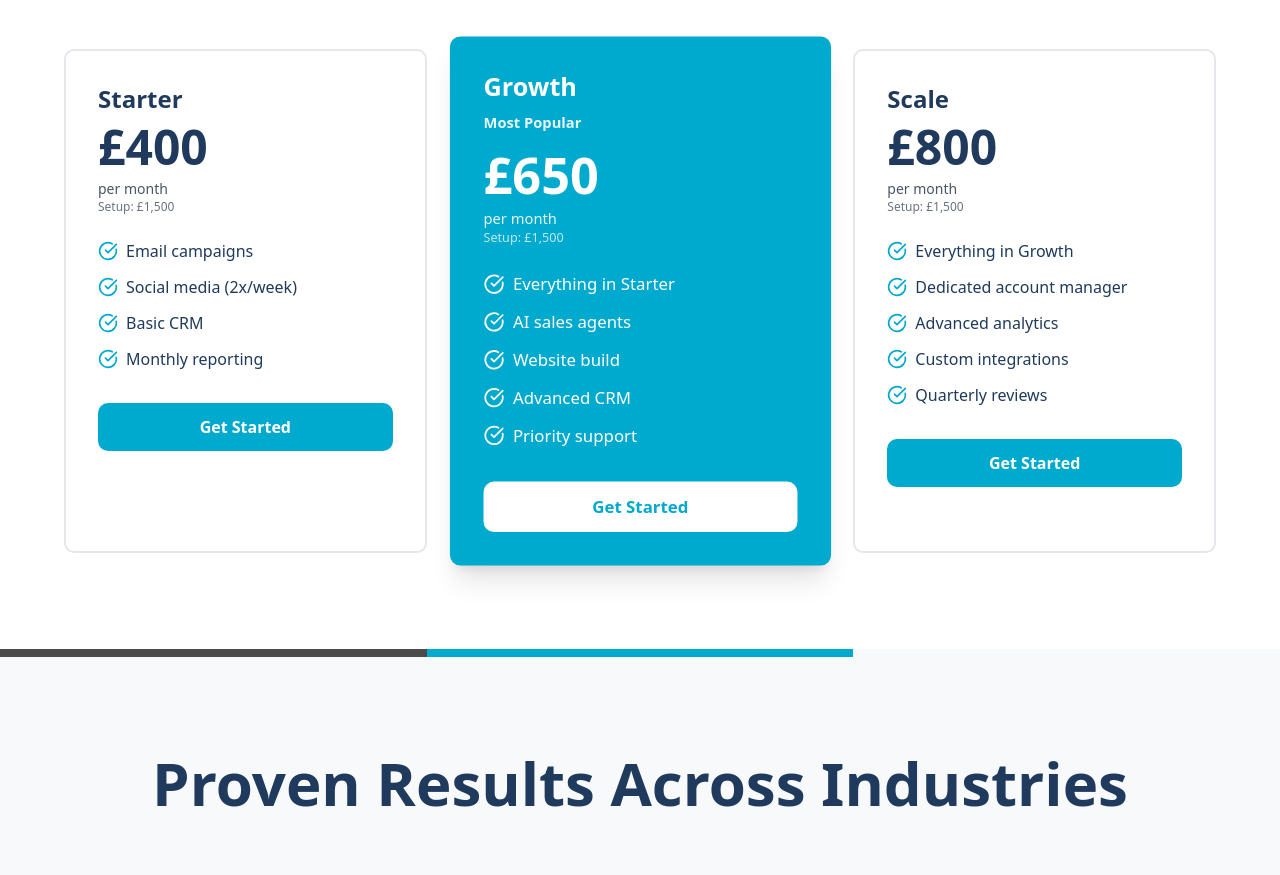
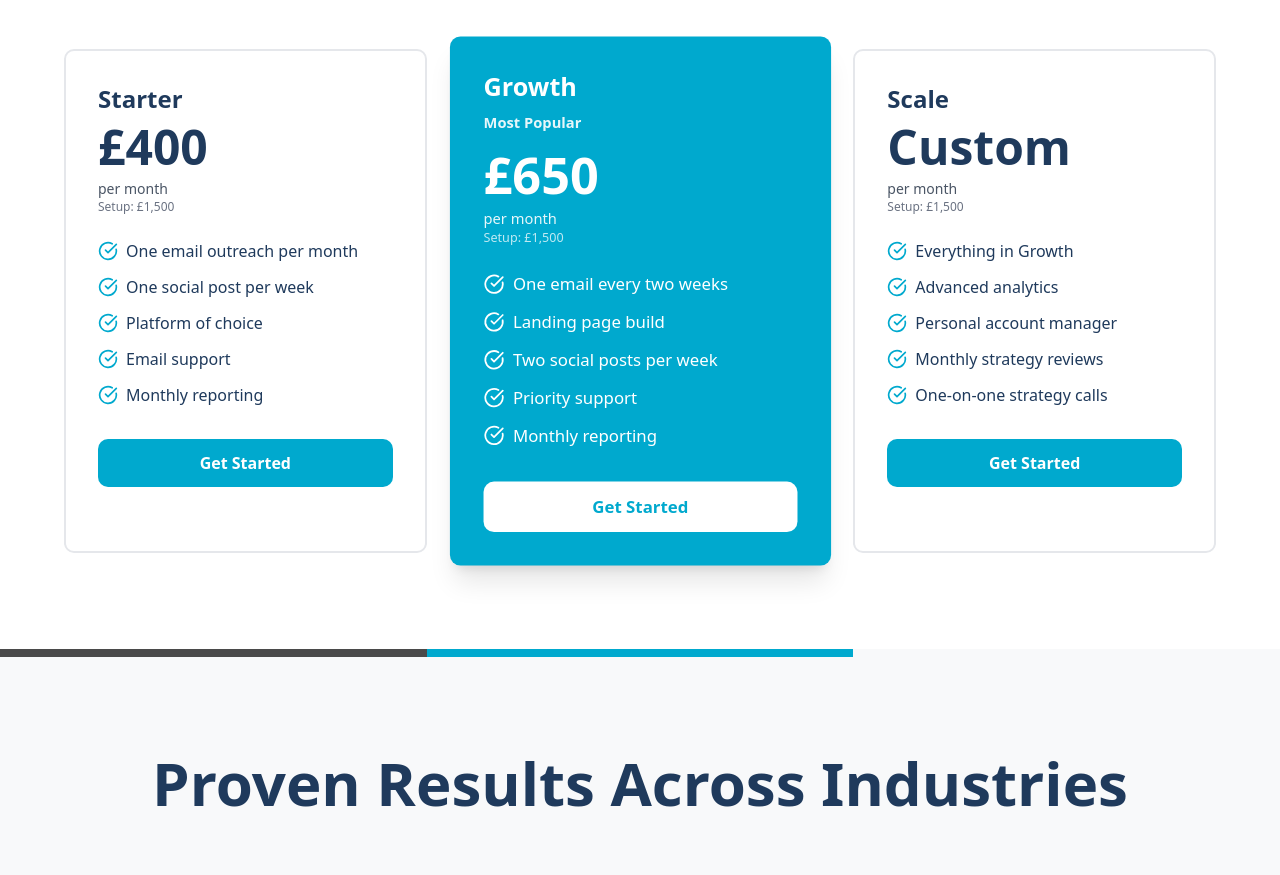
Before and after one commit to H6gvbhYujnhwP/thegreenagents, a React (Vite) app: page /growth-services in a window 1280 px wide. Shown: the part 3520-4395 px from the top of the page. Built offline with nearby package versions, Linux system fonts and the light colour scheme.

Commit message:
Update pricing tiers with correct features and details

```diff
--- a/src/pages/GrowthServicesPage.jsx
+++ b/src/pages/GrowthServicesPage.jsx
@@ -195,9 +195,9 @@ export default function GrowthServicesPage() {
             </p>
             <div className="grid md:grid-cols-3 gap-8">
               {[
-                { name: "Starter", price: "£400", setup: "£1,500", features: ["Email campaigns", "Social media (2x/week)", "Basic CRM", "Monthly reporting"], highlight: false },
-                { name: "Growth", price: "£650", setup: "£1,500", features: ["Everything in Starter", "AI sales agents", "Website build", "Advanced CRM", "Priority support"], highlight: true },
-                { name: "Scale", price: "£800", setup: "£1,500", features: ["Everything in Growth", "Dedicated account manager", "Advanced analytics", "Custom integrations", "Quarterly reviews"], highlight: false },
+                { name: "Starter", price: "£400", setup: "£1,500", features: ["One email outreach per month", "One social post per week", "Platform of choice", "Email support", "Monthly reporting"], highlight: false },
+                { name: "Growth", price: "£650", setup: "£1,500", features: ["One email every two weeks", "Landing page build", "Two social posts per week", "Priority support", "Monthly reporting"], highlight: true },
+                { name: "Scale", price: "Custom", setup: "£1,500", features: ["Everything in Growth", "Advanced analytics", "Personal account manager", "Monthly strategy reviews", "One-on-one strategy calls"], highlight: false },
               ].map((tier, idx) => (
                 <div
                   key={idx}
```
